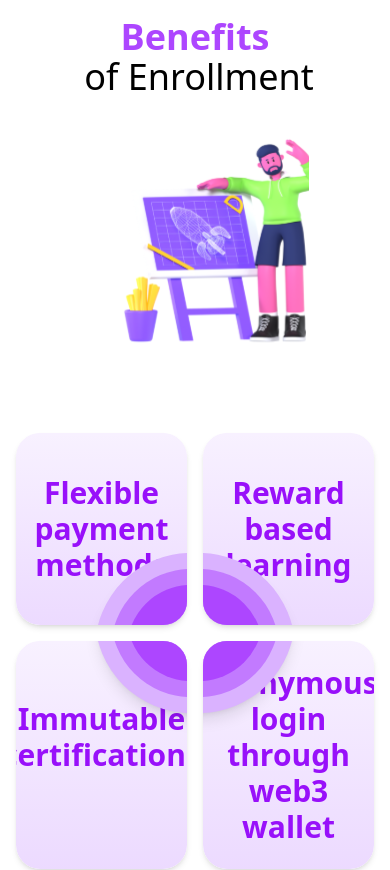
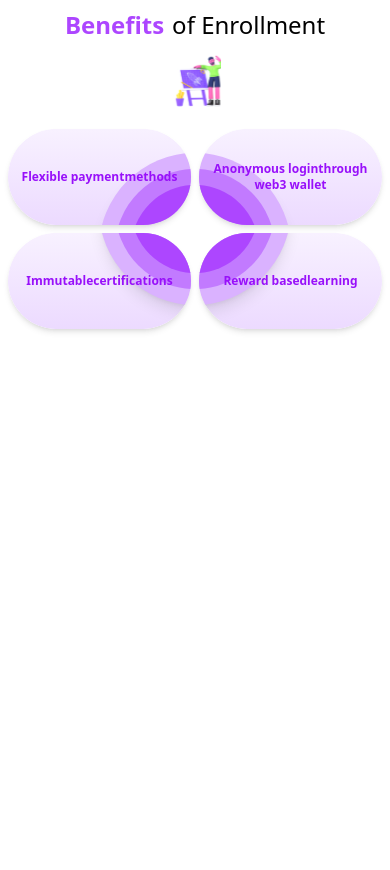
Before and after one commit to sagajax/LearnLed, a React (Vite) app: page / in a window 390 px wide. Shown: the part 2220-3090 px from the top of the page. Built offline with nearby package versions, Linux system fonts and the light colour scheme.

Commit message:
sections made responsive

```diff
--- a/src/components/Section.jsx
+++ b/src/components/Section.jsx
@@ -10,72 +10,77 @@ export default function BenefitsSection() {
   }, []);
 
   return (
-    <div className="min-h-screen bg-white p-4 md:p-8">
+    <div className="min-h-screen bg-white p-2 sm:p-4 md:p-8">
       <div className="max-w-6xl mx-auto">
         {/* Header Section */}
-        <div className="flex flex-col sm:flex-row justify-center items-center mb-16">
-          <h1 className="font-inter text-4xl md:text-5xl font-bold flex flex-wrap justify-center">
+        <div className="flex flex-col sm:flex-row justify-center items-center mb-4 sm:mb-6 md:mb-12">
+          <h1 className="font-inter text-2xl sm:text-3xl md:text-5xl font-bold flex flex-wrap justify-center text-center">
             <span className="text-purple-500">Benefits</span>
             <span className="text-black ml-2 font-thin">of Enrollment</span>
           </h1>
-          <div className="ml-4 mt-4 sm:mt-0">
-            <img src={ele} alt="Illustration" className="h-64" />
+          <div className="ml-0 sm:ml-4 mt-2 sm:mt-0">
+            <img src={ele} alt="Illustration" className="h-16 sm:h-32 md:h-64" />
           </div>
         </div>
 
         <div className={`transition-all duration-300 ease-in-out max-w-4xl mx-auto ${isLoaded ? 'opacity-100' : 'opacity-0'}`}>
-          <div className="relative flex flex-col gap-4">
-
-            {/* Center circles - positioned absolutely */}
-            <div className="absolute inset-0 flex items-center justify-center pointer-events-none z-10">
-
-            </div>
-
-            <div className="flex gap-4">
-              <div className="w-1/2 relative overflow-hidden rounded-3xl shadow-md hover:shadow-xl transition-all duration-300 hover:-translate-y-2 hover:bg-purple-200 group">
-                <div className="absolute inset-0 bg-purple-100 rounded-3xl"></div>
-                <div className="absolute inset-0 bg-gradient-to-b from-purple-50 to-purple-200 opacity-70 rounded-3xl group-hover:opacity-90 transition-opacity duration-300"></div>
-                <div className="relative p-6 flex items-center justify-center min-h-48 rounded-3xl">
-                  <h3 className="text-purple-600 text-3xl md:text-4xl font-bold text-center group-hover:scale-105 transition-transform duration-300">
-                    Flexible payment<br />methods
+          <div className="relative">
+            {/* 2x2 Grid layout that maintains the same layout on mobile */}
+            <div className="grid grid-cols-2 gap-2 sm:gap-4">
+              {/* Box 1: Flexible payment methods - Circles in bottom-right */}
+              <div className="relative overflow-hidden rounded-full shadow-md hover:shadow-xl transition-all duration-300 hover:-translate-y-1 hover:bg-purple-200 group">
+                <div className="absolute inset-0 bg-purple-100 rounded-full"></div>
+                <div className="absolute inset-0 bg-gradient-to-b from-purple-50 to-purple-200 opacity-70 rounded-full group-hover:opacity-90 transition-opacity duration-300"></div>
+                <div className="relative p-2 sm:p-4 md:p-6 lg:p-8 flex items-center justify-center h-24 sm:h-32 md:h-48 lg:h-64 rounded-full z-20">
+                  <h3 className="text-purple-600 text-xs sm:text-lg md:text-3xl lg:text-4xl font-bold text-center group-hover:scale-105 transition-transform duration-300">
+                    Flexible payment<br className="hidden sm:block" />methods
                   </h3>
                 </div>
-                <Circles classN="-bottom-30 -right-25" />
+                <div className="absolute z-10 right-0 bottom-0 transform scale-100 sm:scale-125 md:scale-150 lg:scale-175">
+                  <Circles classN="-bottom-30 -right-25" />
+                </div>
               </div>
 
-              <div className="w-1/2 relative overflow-hidden rounded-3xl shadow-md hover:shadow-xl transition-all duration-300 hover:-translate-y-2 hover:bg-purple-200 group">
-                <div className="absolute inset-0 bg-purple-100 rounded-3xl"></div>
-                <div className="absolute inset-0 bg-gradient-to-b from-purple-50 to-purple-200 opacity-70 rounded-3xl group-hover:opacity-90 transition-opacity duration-300"></div>
-                <div className="relative p-6 flex items-center justify-center min-h-48 rounded-3xl">
-                  <h3 className="text-purple-600 text-3xl md:text-4xl font-bold text-center group-hover:scale-105 transition-transform duration-300">
-                    Reward based learning
+              {/* Box 2: Anonymous login - Circles in bottom-left */}
+              <div className="relative overflow-hidden rounded-full shadow-md hover:shadow-xl transition-all duration-300 hover:-translate-y-1 hover:bg-purple-200 group">
+                <div className="absolute inset-0 bg-purple-100 rounded-full"></div>
+                <div className="absolute inset-0 bg-gradient-to-b from-purple-50 to-purple-200 opacity-70 rounded-full group-hover:opacity-90 transition-opacity duration-300"></div>
+                <div className="relative p-2 sm:p-4 md:p-6 lg:p-8 flex items-center justify-center h-24 sm:h-32 md:h-48 lg:h-64 rounded-full z-20">
+                  <h3 className="text-purple-600 text-xs sm:text-lg md:text-3xl lg:text-4xl font-bold text-center group-hover:scale-105 transition-transform duration-300">
+                    Anonymous login<br className="hidden sm:block" />through web3 wallet
                   </h3>
                 </div>
-              <Circles classN="-bottom-30 -left-25" />
+                <div className="absolute z-10 left-0 bottom-0 transform scale-100 sm:scale-125 md:scale-150 lg:scale-175">
+                  <Circles classN="-bottom-30 -left-25" />
+                </div>
               </div>
-            </div>
 
-            <div className="flex gap-4">
-              <div className="w-1/2 relative overflow-hidden rounded-3xl shadow-md hover:shadow-xl transition-all duration-300 hover:-translate-y-2 hover:bg-purple-200 group">
-                <div className="absolute inset-0 bg-purple-100 rounded-3xl"></div>
-                <div className="absolute inset-0 bg-gradient-to-b from-purple-50 to-purple-200 opacity-70 rounded-3xl group-hover:opacity-90 transition-opacity duration-300"></div>
-                <div className="relative p-6 flex items-center justify-center min-h-48 rounded-3xl">
-                  <h3 className="text-purple-600 text-3xl md:text-4xl font-bold text-center group-hover:scale-105 transition-transform duration-300">
-                    Immutable<br />certifications
+              {/* Box 3: Immutable certifications - Circles in top-right */}
+              <div className="relative overflow-hidden rounded-full shadow-md hover:shadow-xl transition-all duration-300 hover:-translate-y-1 hover:bg-purple-200 group">
+                <div className="absolute inset-0 bg-purple-100 rounded-full"></div>
+                <div className="absolute inset-0 bg-gradient-to-b from-purple-50 to-purple-200 opacity-70 rounded-full group-hover:opacity-90 transition-opacity duration-300"></div>
+                <div className="relative p-2 sm:p-4 md:p-6 lg:p-8 flex items-center justify-center h-24 sm:h-32 md:h-48 lg:h-64 rounded-full z-20">
+                  <h3 className="text-purple-600 text-xs sm:text-lg md:text-3xl lg:text-4xl font-bold text-center group-hover:scale-105 transition-transform duration-300">
+                    Immutable<br className="hidden sm:block" />certifications
                   </h3>
                 </div>
-                <Circles classN="-top-30 -right-25" />
+                <div className="absolute z-10 right-0 top-0 transform scale-100 sm:scale-125 md:scale-150 lg:scale-175">
+                  <Circles classN="-top-30 -right-25" />
+                </div>
               </div>
 
-              <div className="w-1/2 relative overflow-hidden rounded-3xl shadow-md hover:shadow-xl transition-all duration-300 hover:-translate-y-2 hover:bg-purple-200 group">
-                <div className="absolute inset-0 bg-purple-100 rounded-3xl"></div>
-                <div className="absolute inset-0 bg-gradient-to-b from-purple-50 to-purple-200 opacity-70 rounded-3xl group-hover:opacity-90 transition-opacity duration-300"></div>
-                <div className="relative p-6 flex items-center justify-center min-h-48 rounded-3xl">
-                  <h3 className="text-purple-600 text-3xl md:text-4xl font-bold text-center group-hover:scale-105 transition-transform duration-300">
-                    Anonymous login<br />through web3 wallet
+              {/* Box 4: Reward based learning - Circles in top-left */}
+              <div className="relative overflow-hidden rounded-full shadow-md hover:shadow-xl transition-all duration-300 hover:-translate-y-1 hover:bg-purple-200 group">
+                <div className="absolute inset-0 bg-purple-100 rounded-full"></div>
+                <div className="absolute inset-0 bg-gradient-to-b from-purple-50 to-purple-200 opacity-70 rounded-full group-hover:opacity-90 transition-opacity duration-300"></div>
+                <div className="relative p-2 sm:p-4 md:p-6 lg:p-8 flex items-center justify-center h-24 sm:h-32 md:h-48 lg:h-64 rounded-full z-20">
+                  <h3 className="text-purple-600 text-xs sm:text-lg md:text-3xl lg:text-4xl font-bold text-center group-hover:scale-105 transition-transform duration-300">
+                    Reward based<br className="hidden sm:block" />learning
                   </h3>
                 </div>
-                <Circles classN="-top-30 -left-25" />
+                <div className="absolute z-10 left-0 top-0 transform scale-100 sm:scale-125 md:scale-150 lg:scale-175">
+                  <Circles classN="-top-30 -left-25" />
+                </div>
               </div>
             </div>
           </div>
```
